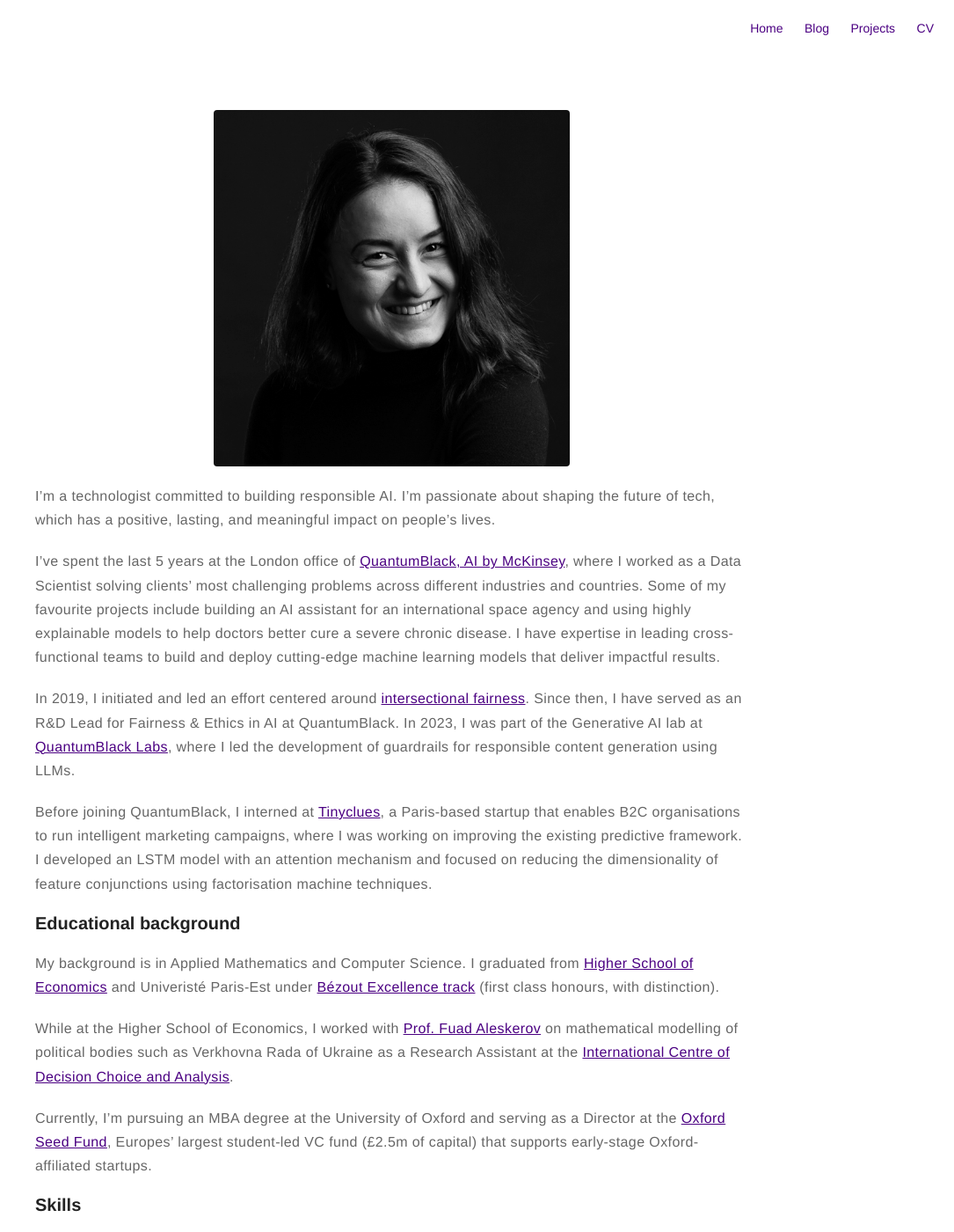
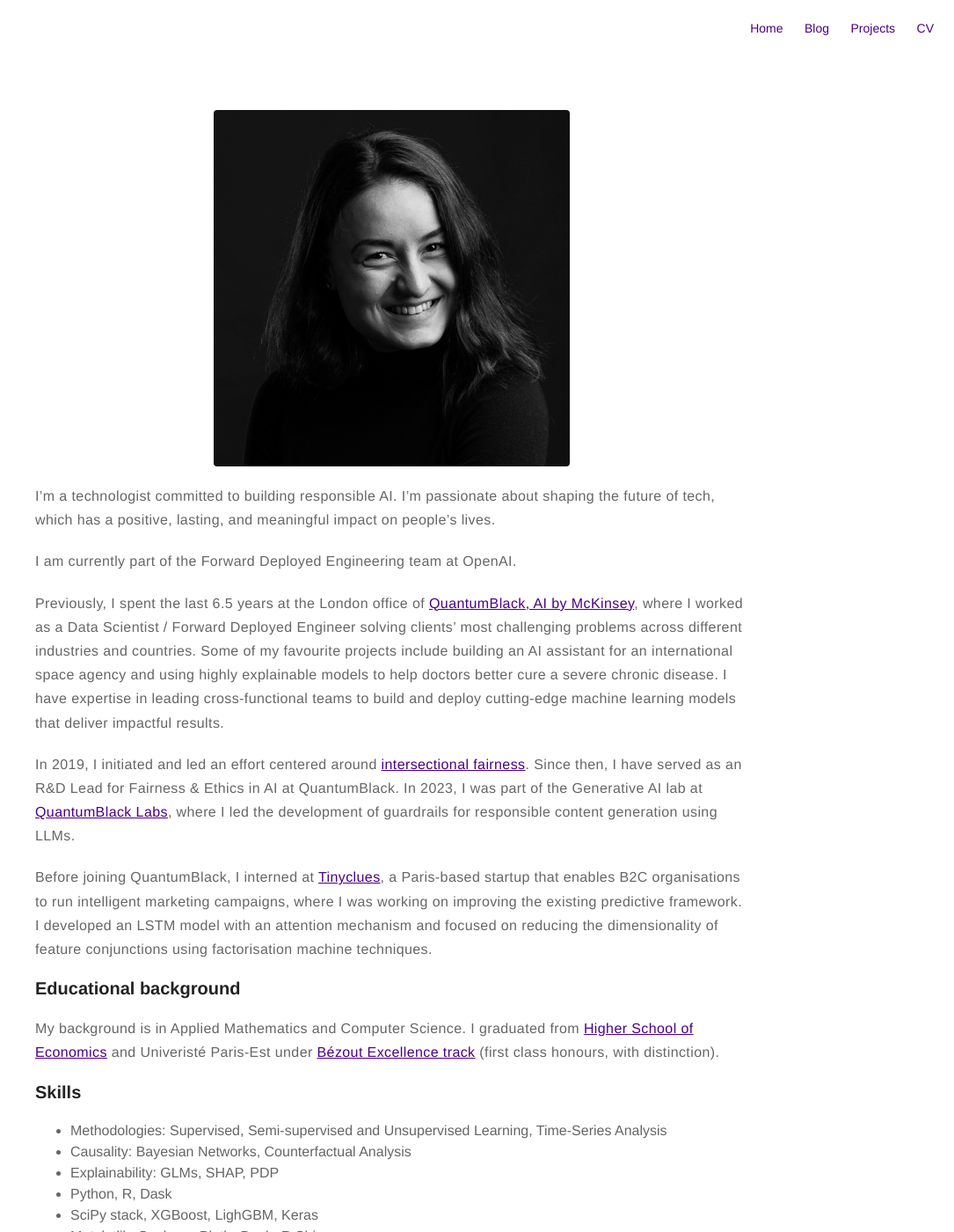
Before and after one commit to vikoliinyk/vikoliinyk.github.io, a Jekyll site: the page built from about.md, in a window 1280 px wide and 1400 px high. Shown: the whole window at 88% size, without its empty margins (195-1280 px from the left). Built offline with Jekyll 4.4.1, drawn with Linux system fonts in a browser that asks for light colours; nearby versions of some CDN libraries.

Commit message:
Update about.md

```diff
--- a/about.md
+++ b/about.md
@@ -6,7 +6,9 @@ layout: page
 
 I'm a technologist committed to building responsible AI. I'm passionate about shaping the future of tech, which has a positive, lasting,  and meaningful impact on people's lives.
 
-I've spent the last 5 years at the London office of [QuantumBlack, AI by McKinsey](https://www.mckinsey.com/capabilities/quantumblack/how-we-help-clients), where I worked as a Data Scientist solving clients' most challenging problems across different industries and countries. Some of my favourite projects include building an AI assistant for an international space agency and using highly explainable models to help doctors better cure a severe chronic disease.
+I am currently part of the Forward Deployed Engineering team at OpenAI.
+
+Previously, I spent the last 6.5 years at the London office of [QuantumBlack, AI by McKinsey](https://www.mckinsey.com/capabilities/quantumblack/how-we-help-clients), where I worked as a Data Scientist / Forward Deployed Engineer solving clients' most challenging problems across different industries and countries. Some of my favourite projects include building an AI assistant for an international space agency and using highly explainable models to help doctors better cure a severe chronic disease.
 I have expertise in leading cross-functional teams to build and deploy cutting-edge machine learning models that deliver impactful results.
 
 In 2019, I initiated and led an effort centered around [intersectional fairness](https://arxiv.org/abs/1911.01468). Since then, I have served as an R&D Lead for Fairness & Ethics in AI at QuantumBlack. In 2023, I was part of the Generative AI lab at [QuantumBlack Labs](https://www.mckinsey.com/capabilities/quantumblack/labs), where I led the development of guardrails for responsible content generation using LLMs.
@@ -15,10 +17,6 @@ Before joining QuantumBlack, I interned at [Tinyclues](https://www.tinyclues.com
 
 <h3>Educational background</h3>
 My background is in Applied Mathematics and Computer Science. I graduated from [Higher School of Economics](https://cs.hse.ru/en/) and Univeristé Paris-Est under [Bézout Excellence track](https://labex-bezout.fr/masters-scholarships/) (first class honours, with distinction).
-
-While at the Higher School of Economics, I worked with [Prof. Fuad Aleskerov](https://www.hse.ru/en/staff/faleskerov) on mathematical modelling of political bodies such as Verkhovna Rada of Ukraine as a Research Assistant at the [International Centre of Decision Choice and Analysis](https://www.hse.ru/en/DeCAn/).
-
-Currently, I'm pursuing an MBA degree at the University of Oxford and serving as a Director at the [Oxford Seed Fund](https://www.sbs.ox.ac.uk/research/centres-and-initiatives/entrepreneurship-centre/oxford-seed-fund), Europes' largest student-led VC fund (£2.5m of capital) that supports early-stage Oxford-affiliated startups.
 
 <h3>Skills</h3>
 
```
